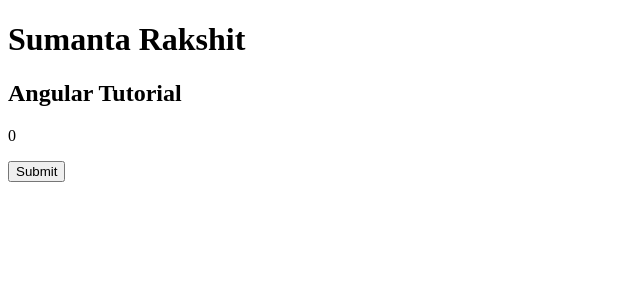
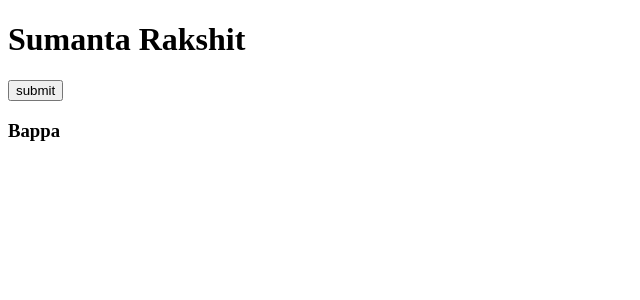
Before and after one commit to sumantahitk/Angular21, an Angular app: page / in a window 1280 px wide. Shown: the top 300 px of the page, without its empty margins (0-640 px from the left). Built offline with nearby package versions, Linux system fonts and the light colour scheme.

Commit message:
datatype

```diff
--- a/src/app/app.html
+++ b/src/app/app.html
@@ -1,7 +1,8 @@
 <h1>Sumanta Rakshit</h1>
 
-<h2>{{name}}</h2>
+<!-- <p>{{value}}</p> -->
 
-<p>{{count}}</p>
+<button (click)="handle()">submit</button>
 
-<button (click)="increment()">Submit</button>
+
+<h3>{{name}}</h3>
--- a/src/app/app.ts
+++ b/src/app/app.ts
@@ -11,15 +11,33 @@ import { RouterOutlet } from '@angular/router';
 })
 export class App {
 
-  name='Angular Tutorial';
-  count=0;
-  increment(){
-    let abc="abc";
-    this.count=this.count+1;
-    this.helloworld();
+
+  // value=10;
+
+  // value="Sumanta"
+
+  name:string|number ="Bappa";
+
+  age:number=18
+
+  value:any =30
+
+  // value ="hello"
+
+  roll:unknown = 34
+
+  // name:string =10
+
+  handle(){
+    let value;
+    value=10;
+    value="sumanta"
+
+    console.log(value);
   }
-  helloworld(){
-    console.log("Hello World")
+
+  sum(a:number,b:number){
+    return a+b;
   }
 
 }
```
